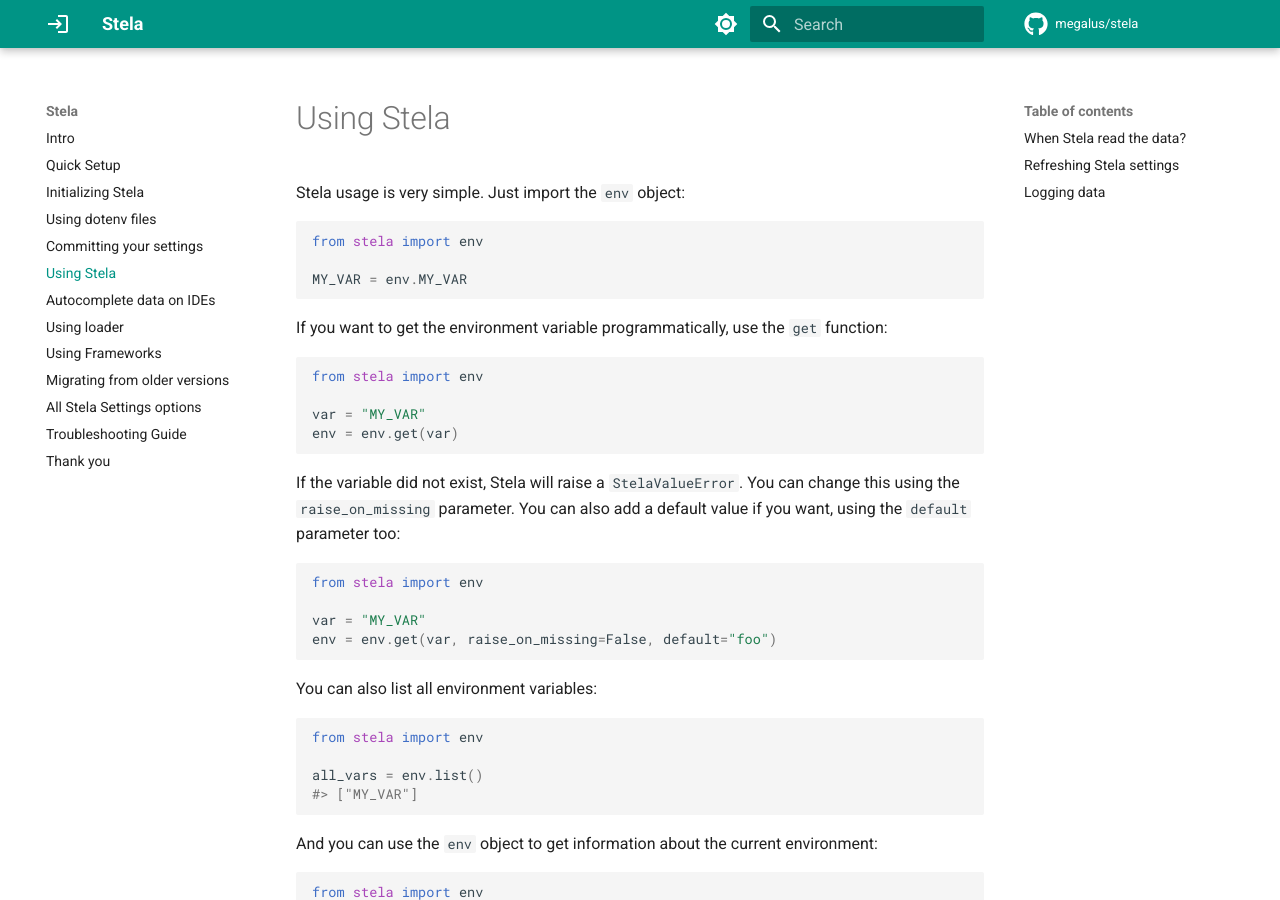
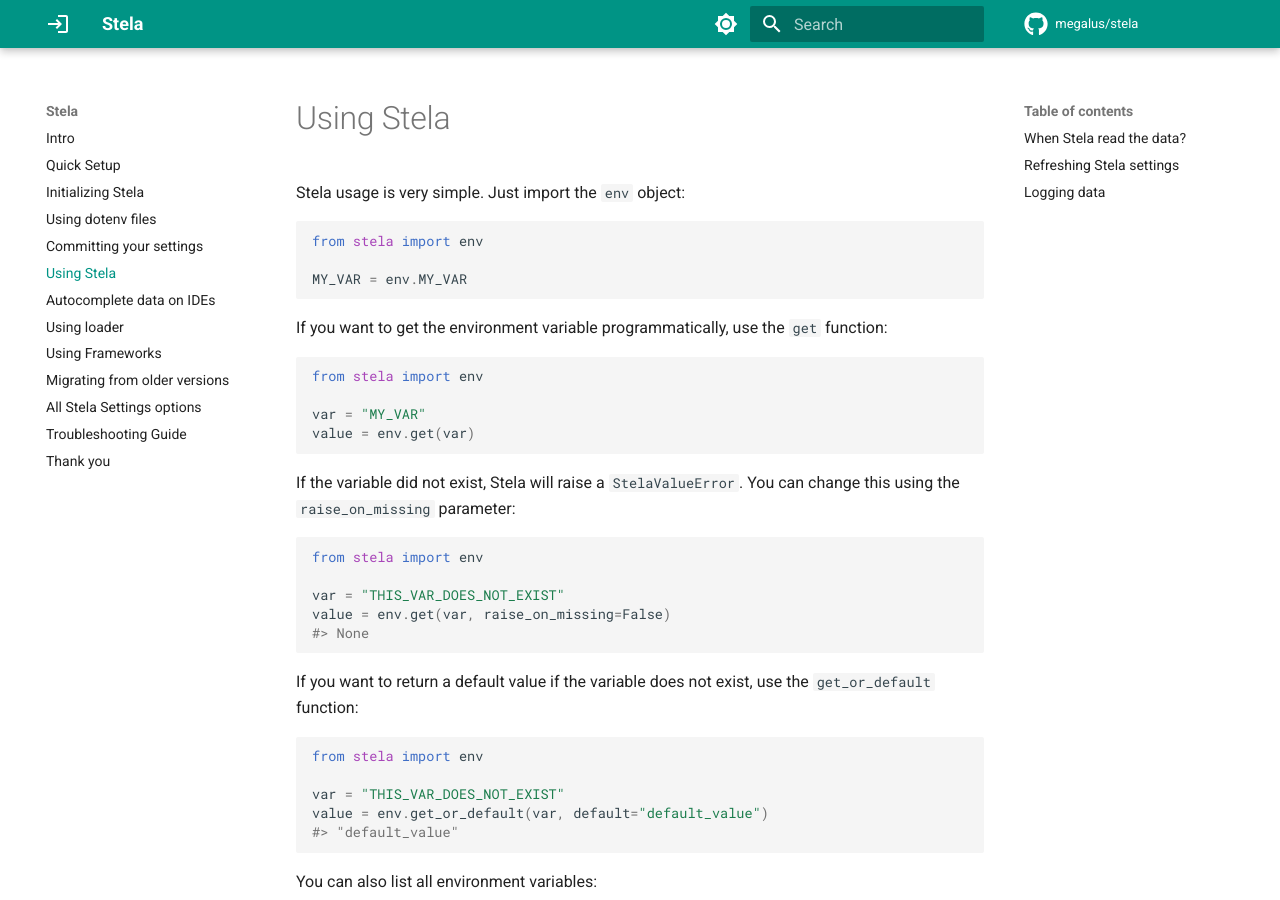
Before and after one commit to megalus/stela, an MkDocs documentation site: the page built from docs/usage.md, in a window 1280 px wide and 900 px high. Built offline with MkDocs 1.6.1 and Material for MkDocs 9.7.7, drawn with Linux system fonts in a browser that asks for light colours; comment, search, counter and statistics services are not loaded.

Commit message:
fix: move the default value from missing env to another function.
* Use the `env.get()` to return var value or `None`.
* Use the `env.get_or_default()` to return var value or default value

````diff
--- a/docs/usage.md
+++ b/docs/usage.md
@@ -14,17 +14,28 @@ If you want to get the environment variable programmatically, use the `get` func
 from stela import env
 
 var = "MY_VAR"
-env = env.get(var)
+value = env.get(var)
 ```
 
 If the variable did not exist, Stela will raise a `StelaValueError`. You can change this using the `raise_on_missing`
-parameter. You can also add a default value if you want, using the `default` parameter too:
+parameter:
 
 ```python
 from stela import env
 
-var = "MY_VAR"
-env = env.get(var, raise_on_missing=False, default="foo")
+var = "THIS_VAR_DOES_NOT_EXIST"
+value = env.get(var, raise_on_missing=False)
+#> None
+```
+
+If you want to return a default value if the variable does not exist, use the `get_or_default` function:
+
+```python
+from stela import env
+
+var = "THIS_VAR_DOES_NOT_EXIST"
+value = env.get_or_default(var, default="default_value")
+#> "default_value"
 ```
 
 You can also list all environment variables:
````
Also changed, not shown: stela/__init__.py (+4 -3 lines), 2 other files.
